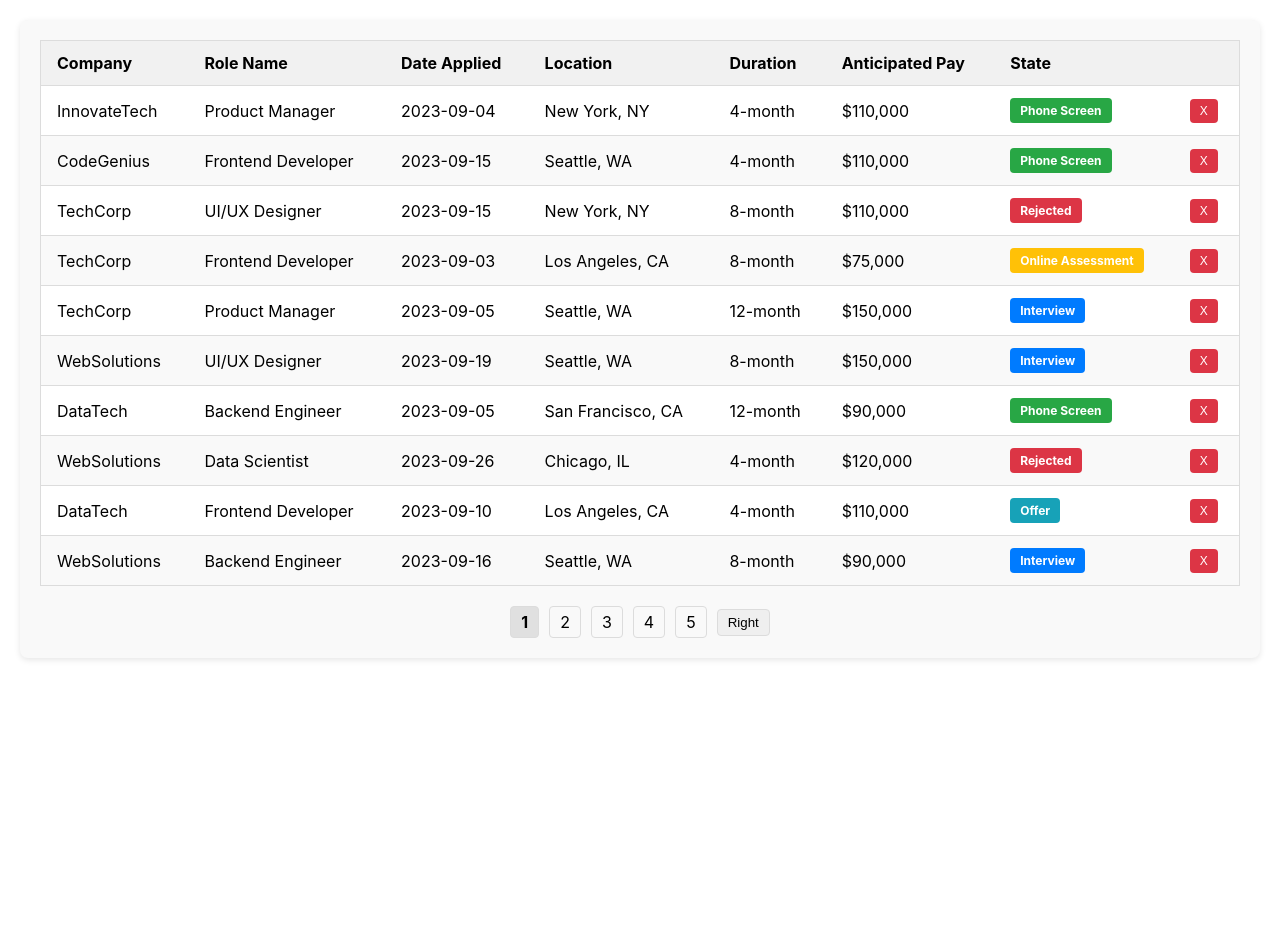
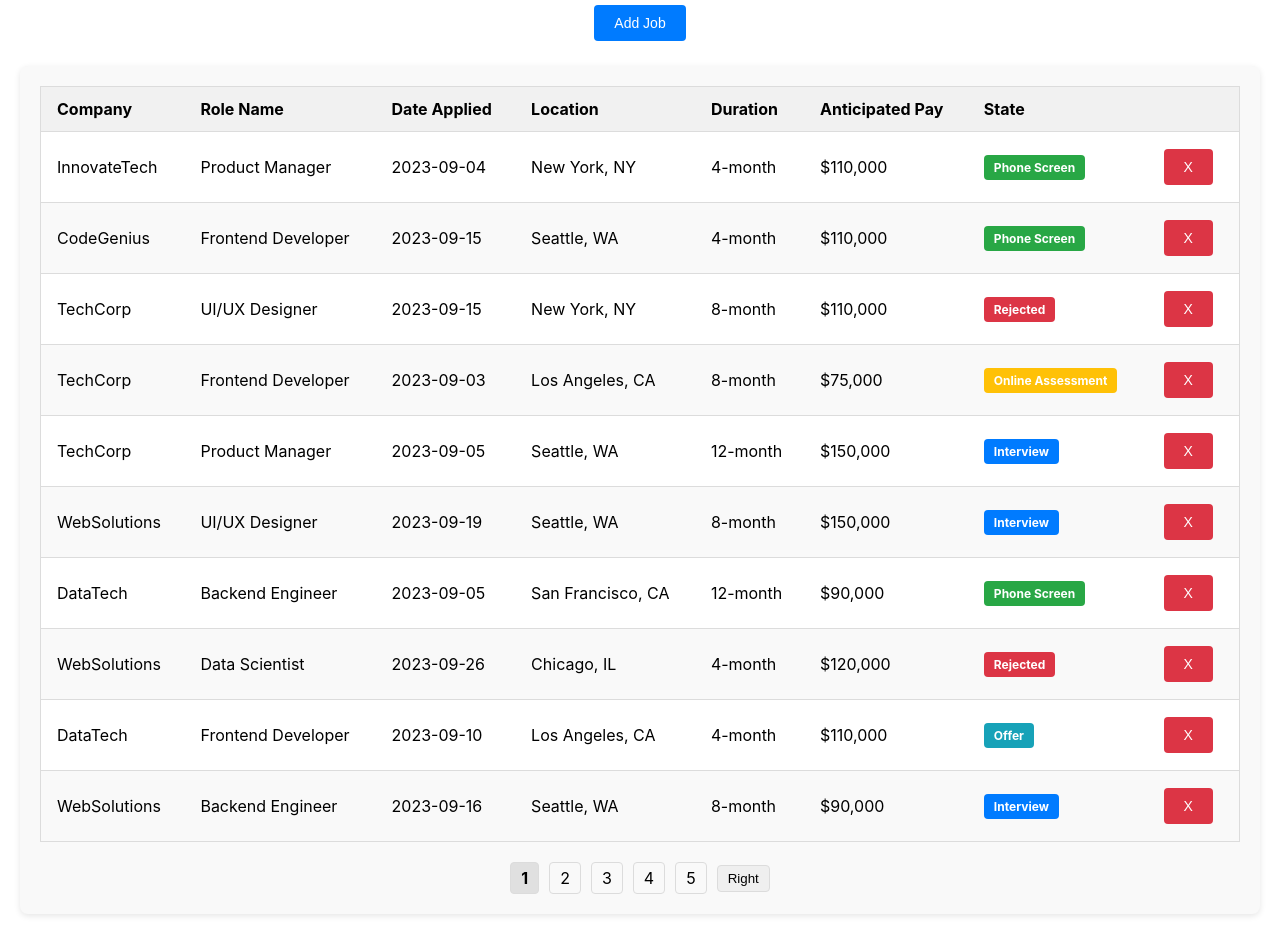
Before and after one commit to michaelzixizhou/CareerTrace, a React (Create React App) app in the folder frontend/: page / in a window 1280 px wide. Before the commit the page ends 800 px from the top, so only its background shows below. Built offline with nearby package versions, Linux system fonts and the light colour scheme.

Commit message:
add job feature

```diff
--- a/frontend/src/App.jsx
+++ b/frontend/src/App.jsx
@@ -1,5 +1,6 @@
 import './App.css';
 import JobTable from './components/Table';
+import AddJob from './components/AddJob';
 
 const getRandomDate = (start, end) => {
   const startDate = new Date(start);
@@ -50,6 +51,7 @@ const App = () => {
 
   return (
     <>
+      <AddJob />
       <JobTable data={jobData} />
     </>
   );
--- /dev/null
+++ b/frontend/src/components/AddJob.jsx
@@ -0,0 +1,145 @@
+import React, { useState } from 'react';
+import styled from 'styled-components';
+import { ModalContent, ModalOverlay } from './Modals';
+import { Button } from './Button';
+
+const AddJobButtonContainer = styled.div`
+  text-align: center;
+  margin-bottom: 20px;
+`;
+
+const totalSteps = 7;
+
+const AddJobModal = ({ onClose }) => {
+    const [step, setStep] = useState(1);
+    const [jobInfo, setJobInfo] = useState({
+        company: '',
+        roleName: '',
+        dateApplied: '',
+        location: '',
+        duration: '',
+        anticipatedPay: '',
+        state: '',
+    });
+
+    const handleNextStep = () => {
+      setStep(step + 1);
+    };
+
+    const handlePreviousStep = () => {
+      setStep(step - 1);
+    };
+
+    const handleSubmit = () => {
+      // TODO: Implement the submission logic
+      onClose();
+    };
+
+    return (
+      <ModalOverlay>
+        <ModalContent>
+            {step === 1 && (
+            <div>
+                <label>Company</label>
+                <input
+                type="text"
+                value={jobInfo.company}
+                onChange={e => setJobInfo({ ...jobInfo, company: e.target.value })}
+                />
+            </div>
+            )}
+
+            {step === 2 && (
+            <div>
+                <label>Role Name</label>
+                <input
+                type="text"
+                value={jobInfo.roleName}
+                onChange={e => setJobInfo({ ...jobInfo, roleName: e.target.value })}
+                />
+            </div>
+            )}
+
+            {step === 3 && (
+            <div>
+                <label>Date Applied</label>
+                <input
+                type="date"
+                value={jobInfo.dateApplied}
+                onChange={e => setJobInfo({ ...jobInfo, dateApplied: e.target.value })}
+                />
+            </div>
+            )}
+
+            {step === 4 && (
+            <div>
+                <label>Location</label>
+                <input
+                type="text"
+                value={jobInfo.location}
+                onChange={e => setJobInfo({ ...jobInfo, location: e.target.value })}
+                />
+            </div>
+            )}
+
+            {step === 5 && (
+            <div>
+                <label>Duration</label>
+                <input
+                type="text"
+                value={jobInfo.duration}
+                onChange={e => setJobInfo({ ...jobInfo, duration: e.target.value })}
+                />
+            </div>
+            )}
+
+            {step === 6 && (
+            <div>
+                <label>Anticipated Pay</label>
+                <input
+                type="text"
+                value={jobInfo.anticipatedPay}
+                onChange={e => setJobInfo({ ...jobInfo, anticipatedPay: e.target.value })}
+                />
+            </div>
+            )}
+
+            {step === 7 && (
+            <div>
+                <label>State</label>
+                <input
+                type="text"
+                value={jobInfo.state}
+                onChange={e => setJobInfo({ ...jobInfo, state: e.target.value })}
+                />
+            </div>
+            )}
+
+          {step > 1 && <Button className='blue' onClick={handlePreviousStep}>Previous</Button>}
+          {step < totalSteps && <Button className='blue' onClick={handleNextStep}>Next</Button>}
+          {step === totalSteps && <Button className='green' onClick={handleSubmit}>Submit</Button>}
+        </ModalContent>
+      </ModalOverlay>
+    );
+};
+
+const AddJob = () => {
+  const [showModal, setShowModal] = useState(false);
+
+  const handleOpenModal = () => {
+    setShowModal(true);
+  };
+
+  const handleCloseModal = () => {
+    setShowModal(false);
+  };
+
+  return (
+    <AddJobButtonContainer>
+      <Button className='blue' onClick={handleOpenModal}>Add Job</Button>
+      {showModal && <AddJobModal onClose={handleCloseModal} />}
+    </AddJobButtonContainer>
+  );
+};
+
+export default AddJob;
--- /dev/null
+++ b/frontend/src/components/Button.jsx
@@ -0,0 +1,30 @@
+import styled from 'styled-components';
+
+export const Button = styled.button`
+  padding: 10px 20px;
+  margin: 5px;
+  border: none;
+  border-radius: 4px;
+  font-size: 14px;
+  cursor: pointer;
+  transition: background-color 0.3s ease;
+
+  &:hover {
+    background-color: #e0e0e0;
+  }
+
+  &.red {
+    background-color: #dc3545;
+    color: #fff;
+  }
+
+  &.blue {
+    background-color: #007bff;
+    color: #fff;
+  }
+
+  &.green {
+    background-color: #28a745;
+    color: #fff;
+  }
+`;
--- a/frontend/src/components/Table.jsx
+++ b/frontend/src/components/Table.jsx
@@ -2,6 +2,7 @@ import React, { useState } from 'react';
 import styled from 'styled-components';
 import { ModalContent, ModalOverlay, DeleteConfirmationModal } from './Modals';
 import { PageNumber, PaginationContainer, PageNavigationButton } from './Pages';
+import { Button } from './Button';
 
 const TableContainer = styled.div`
   margin: 20px;
@@ -65,21 +66,6 @@ const StateBadge = styled.span`
   }};
 `;
 
-const DeleteButton = styled.button`
-  padding: 5px 10px;
-  border: none;
-  background-color: #dc3545;
-  color: #fff;
-  border-radius: 4px;
-  font-size: 12px;
-  cursor: pointer;
-  transition: background-color 0.3s ease;
-
-  &:hover {
-    background-color: #c82333;
-  }
-`
-
 const itemsPerPage = 10; // temporary
 
 const JobTable = ({ data }) => {
@@ -122,7 +108,7 @@ const JobTable = ({ data }) => {
   };
 
   const handleDeleteJob = () => {
-    // Implement delete logic here (update etc)
+    //  TODO: Implement delete logic here (update etc)
     setShowModal(false);
     setShowDeleteConfirmation(false);
   };
@@ -157,7 +143,7 @@ const JobTable = ({ data }) => {
                 </StateBadge>
               </TableCell>
               <TableCell>
-                <DeleteButton onClick={() => handleDeleteConfirmation(job)}>X</DeleteButton>
+                <Button className='red' onClick={() => handleDeleteConfirmation(job)}>X</Button>
               </TableCell>
             </TableRow>
           ))}
```
Also changed, not shown: frontend/src/logo.svg (deleted).
